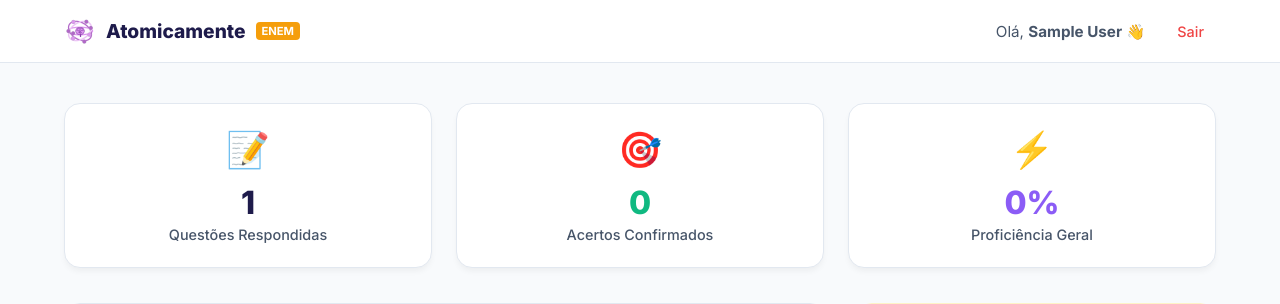
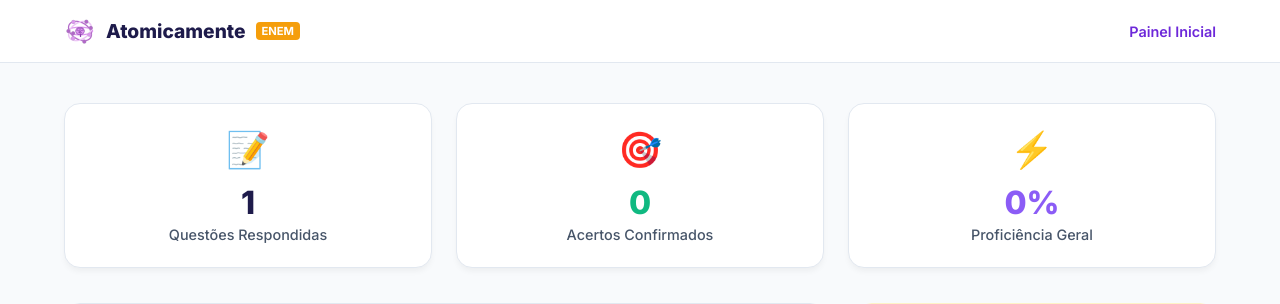
Before and after one commit to ghsnts/atomicamente, a PHP site: page /dashboard.php in a window 1280 px wide. Shown: the top 304 px of the page. Run offline with PHP 8.4, Linux system fonts and the light colour scheme; the visitor is signed in with stand-in values (Sample User, id 1).

Commit message:
Refactor dashboard.php for improved session handling

```diff
--- a/dashboard.php
+++ b/dashboard.php
@@ -107,13 +107,19 @@ try {
 
   <header class="topo-dash">
     <div class="container nav-dash">
-      <a href="index.php" class="marca-dash">
+      <a href="dashboard.php" class="marca-dash">
         <img src="assets/icone-simplificado.png" alt="Logo" style="height: 32px; border-radius: 6px;" />
         Atomicamente <span class="badge-enem">ENEM</span>
       </a>
-      <div class="user-info" style="display: flex; align-items: center; gap: 20px;">
-        <span style="color: var(--cinza-texto); font-size: 0.95rem;">Olá, <strong><?php echo $nome_aluno; ?></strong> 👋</span>
-        <a href="logout.php" class="btn-logout">Sair</a>
+
+      <div style="display: flex; align-items: center; gap: 20px;">
+        <?php if (verificarSeEhAdmin()): ?>
+          <a href="admin.php" class="btn-acao" style="background: #7c3aed; color: white; padding: 8px 16px; font-size: 0.85rem; border-radius: 8px; text-decoration: none; font-weight: 700; box-shadow: 0 4px 12px rgba(124, 58, 237, 0.3);">
+            ⚙️ Painel Administradora
+          </a>
+        <?php endif; ?>
+
+        <a href="dashboard.php" style="color: var(--roxo-base); text-decoration: none; font-weight: 600; font-size: 0.9rem;">Painel Inicial</a>
       </div>
     </div>
   </header>
```
